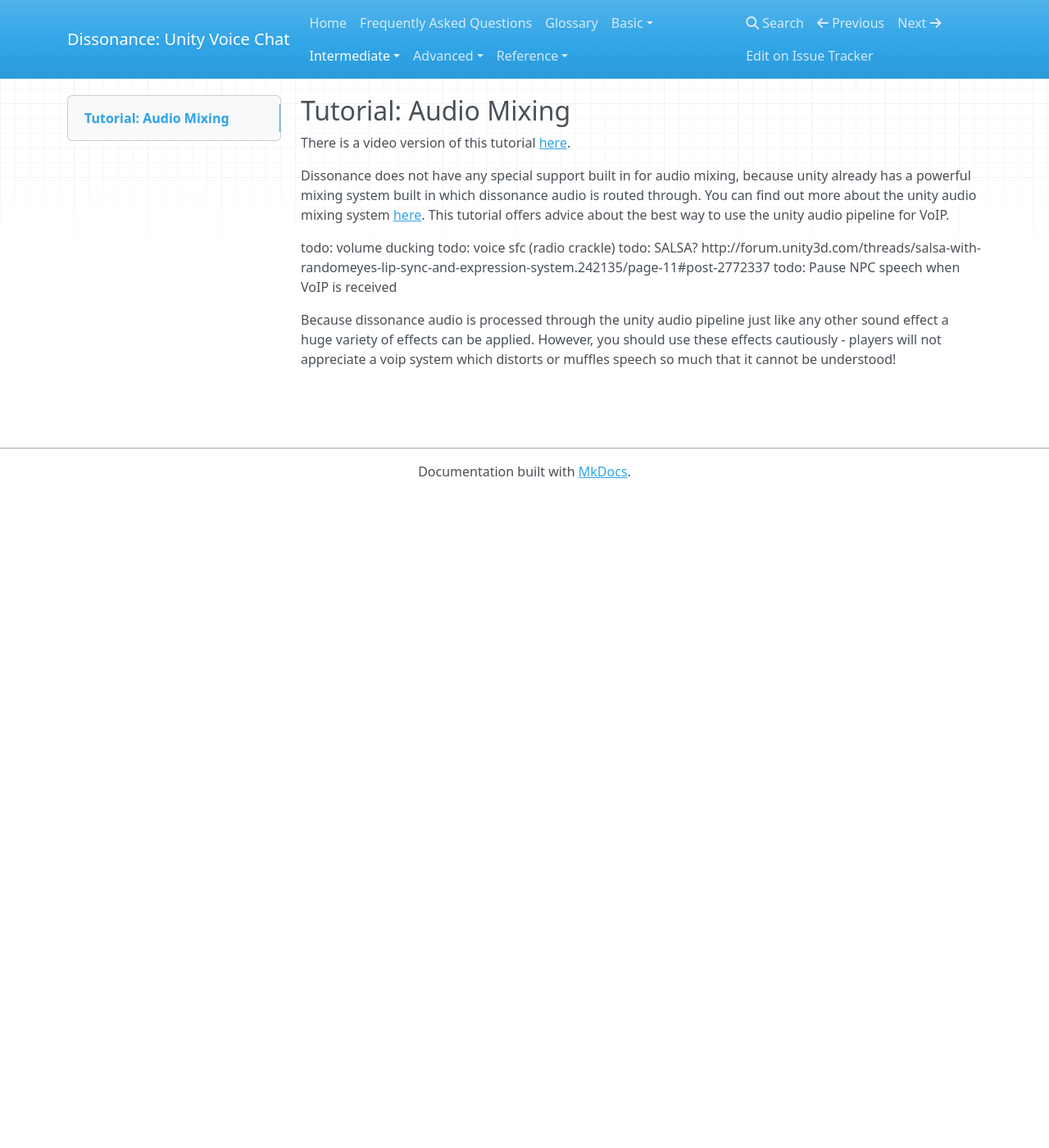
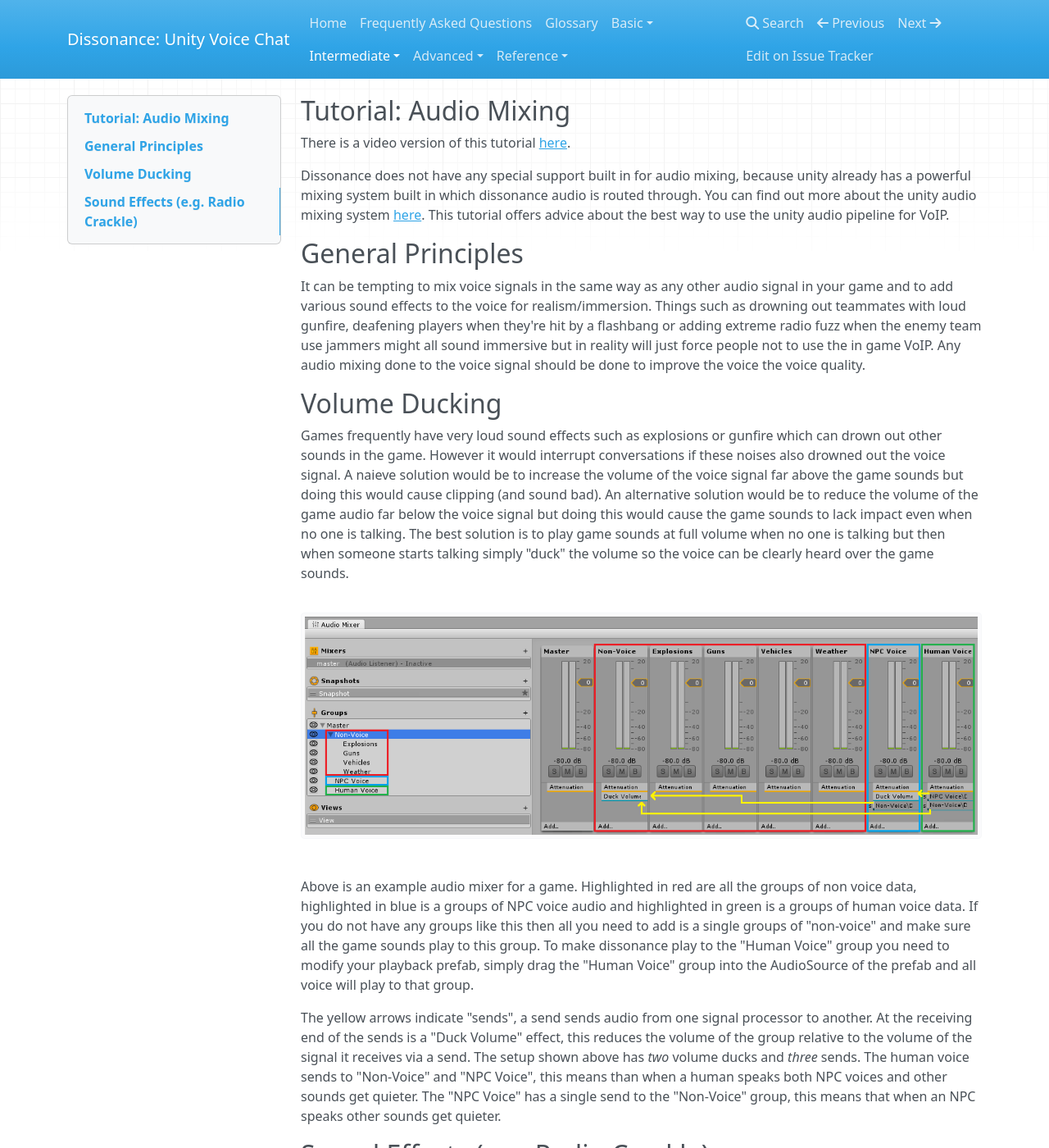
Before and after one commit to Placeholder-Software/Dissonance, an MkDocs documentation site: the page built from docs/Tutorial - Audio Mixing.md, in a window 1280 px wide and 1400 px high. Shown: the whole window at 82% size. Built offline with MkDocs 1.6.1, drawn with Linux system fonts in a browser that asks for light colours; nearby versions of some CDN libraries; old or Windows-style settings are respelled for this version of MkDocs; some of the changed text lies outside the part shown.

Commit message:
Finished ducking tutorial
Signed-off-by: Martin Evans <martindevans@gmail.com>

```diff
--- a/docs/Tutorial - Audio Mixing.md
+++ b/docs/Tutorial - Audio Mixing.md
@@ -4,7 +4,25 @@
 
 Dissonance does not have any special support built in for audio mixing, because unity already has a powerful mixing system built in which dissonance audio is routed through. You can find out more about the unity audio mixing system [here](http://blogs.unity3d.com/2014/07/24/mixing-sweet-beats-in-unity-5-0/). This tutorial offers advice about the best way to use the unity audio pipeline for VoIP.
 
-todo: volume ducking
+## General Principles
+
+It can be tempting to mix voice signals in the same way as any other audio signal in your game and to add various sound effects to the voice for realism/immersion. Things such as drowning out teammates with loud gunfire, deafening players when they're hit by a flashbang or adding extreme radio fuzz when the enemy team use jammers might all sound immersive but in reality will just force people not to use the in game VoIP. Any audio mixing done to the voice signal should be done to improve the voice the voice quality.
+
+## Volume Ducking
+
+Games frequently have very loud sound effects such as explosions or gunfire which can drown out other sounds in the game. However it would interrupt conversations if these noises also drowned out the voice signal. A naieve solution would be to increase the volume of the voice signal far above the game sounds but doing this would cause clipping (and sound bad). An alternative solution would be to reduce the volume of the game audio far below the voice signal but doing this would cause the game sounds to lack impact even when no one is talking. The best solution is to play game sounds at full volume when no one is talking but then when someone starts talking simply "duck" the volume so the voice can be clearly heard over the game sounds.
+
+![Example of audio mixer with ducking](/images/AudioMixing_Ducking.png "Example of audio mixer with ducking")
+
+Above is an example audio mixer for a game. Highlighted in red are all the groups of non voice data, highlighted in blue is a groups of NPC voice audio and highlighted in green is a groups of human voice data. If you do not have any groups like this then all you need to add is a single groups of "non-voice" and make sure all the game sounds play to this group. To make dissonance play to the "Human Voice" group you need to modify your playback prefab, simply drag the "Human Voice" group into the AudioSource of the prefab and all voice will play to that group.
+
+The yellow arrows indicate "sends", a send sends audio from one signal processor to another. At the receiving end of the sends is a "Duck Volume" effect, this reduces the volume of the group relative to the volume of the signal it receives via a send. The setup shown above has *two* volume ducks and *three* sends. The human voice sends to "Non-Voice" and "NPC Voice", this means than when a human speaks both NPC voices and other sounds get quieter. The "NPC Voice" has a single send to the "Non-Voice" group, this means that when an NPC speaks other sounds get quieter.
+
+## Sound Effects (e.g. Radio Crackle)
+
+As mentioned above you should be very cautious about applying any sound effects to the voice signal which are not for the purpose of enhancing the voice quality.
+
+
 todo: voice sfc (radio crackle)
 todo: SALSA? http://forum.unity3d.com/threads/salsa-with-randomeyes-lip-sync-and-expression-system.242135/page-11#post-2772337
 todo: Pause NPC speech when VoIP is received
```
Also changed, not shown: docs/Tutorial - Network Integration.md (+2 -0 lines), docs/images/AudioMixing_Ducking.png (added).
